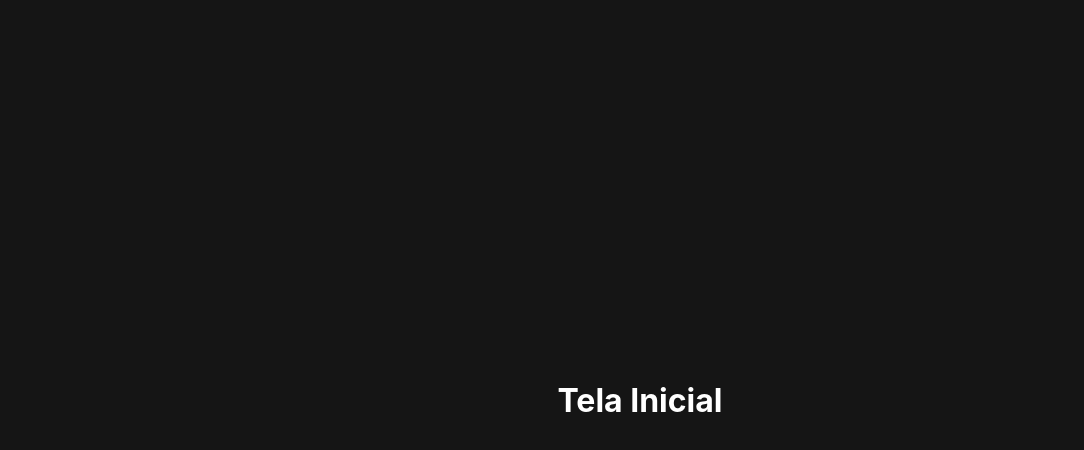
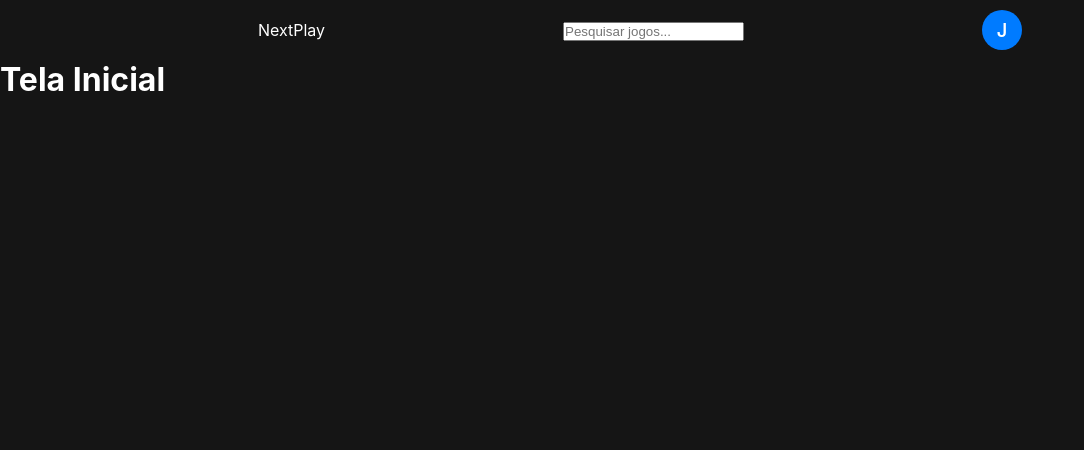
Before and after one commit to JoaoNrz/NextPlay, a Vue app in the folder frontend/next-front/: page / in a window 1280 px wide. Shown: the top 450 px of the page, without its empty margins (0-1084 px from the left). Built offline with nearby package versions, Linux system fonts and the light colour scheme.

Commit message:
HeaderInit

```diff
--- a/frontend/next-front/src/assets/css/styles.css
+++ b/frontend/next-front/src/assets/css/styles.css
@@ -8,9 +8,6 @@ body{
     font-family: -apple-system, BlinkMacSystemFont, 'Segoe UI', Roboto, 'Helvetica Neue', Arial, sans-serif;
     background-color: #151515;
     height: 100vh;
-    display: flex;
-    justify-content: center;
-    align-items: center;
-    flex-direction: row;
+    width: 100%;
     color: white;
 }
--- /dev/null
+++ b/frontend/next-front/src/components/HeaderComp.vue
@@ -0,0 +1,57 @@
+<template>
+    <header class="header">
+        <div class="container">
+            <!-- Logo -->
+            <div class="logo">NextPlay</div>
+
+            <!-- Barra de pesquisa -->
+            <div class="search-bar">
+                <input type="text" placeholder="Pesquisar jogos..." />
+            </div>
+
+            <!-- Ícone do usuário -->
+            <div class="user-icon">
+                J
+            </div>
+        </div>
+  </header>
+</template>
+
+<script>
+export default {
+  name: 'HeaderComp',
+  props: {
+    userInitial: {
+      type: String,
+      default: 'J'
+    }
+  }
+}
+</script>
+
+<style scoped>
+    .header{
+        width: 100%;
+        height: 60px;
+    }
+
+    .container{
+        width: 100%;
+        display: flex;
+        justify-content: space-evenly;
+        align-items: center;
+        padding:10px 20px;
+    }
+
+    .user-icon {
+        width: 40px;
+        height: 40px;
+        background-color: #007bff;
+        border-radius: 50%;
+        display: flex;
+        align-items: center;
+        justify-content: center;
+        font-weight: 600;
+        font-size: 18px;
+    }
+</style>
--- a/frontend/next-front/src/views/HomeView.vue
+++ b/frontend/next-front/src/views/HomeView.vue
@@ -1,9 +1,16 @@
 <template>
   <div class="home">
+    <HeaderComp :userInitial="'J'" />
     <h1>Tela Inicial</h1>
   </div>
 </template>
 
 <script>
-
+  import HeaderComp from '../components/HeaderComp.vue'
+    export default {
+    name: 'HomeComp',
+    components: {
+      HeaderComp
+    }
+  }
 </script>
```
